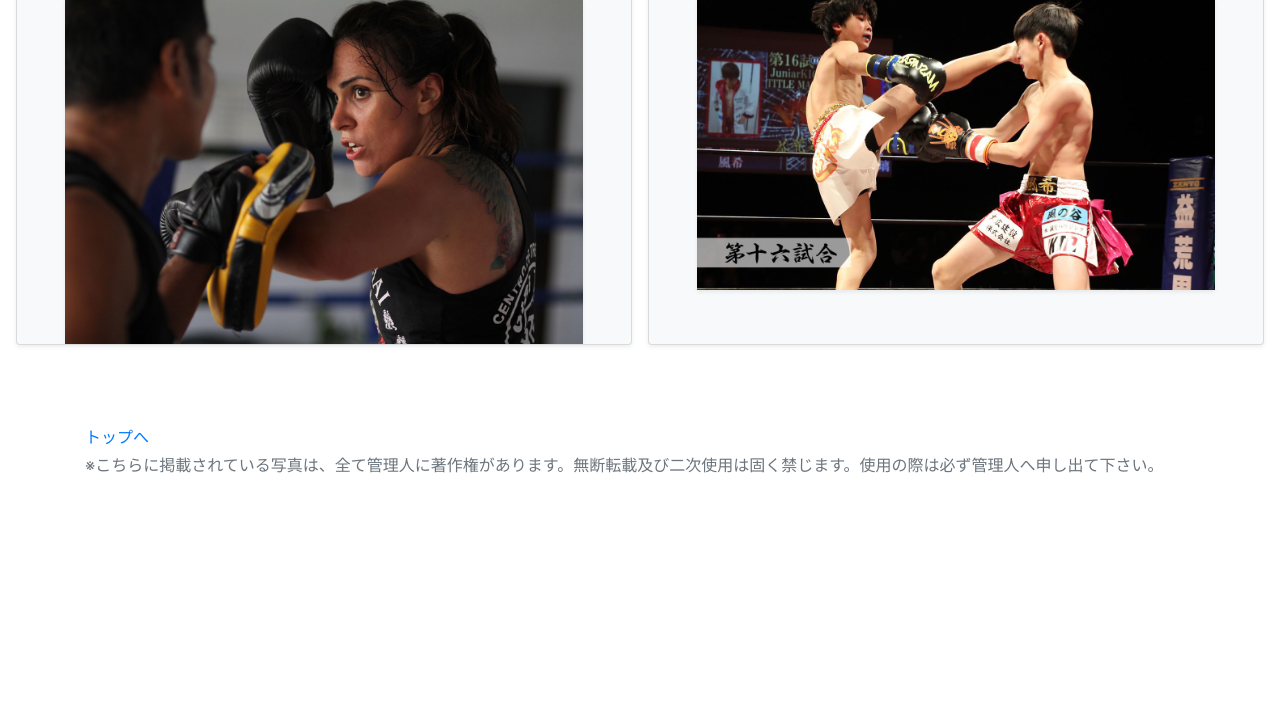
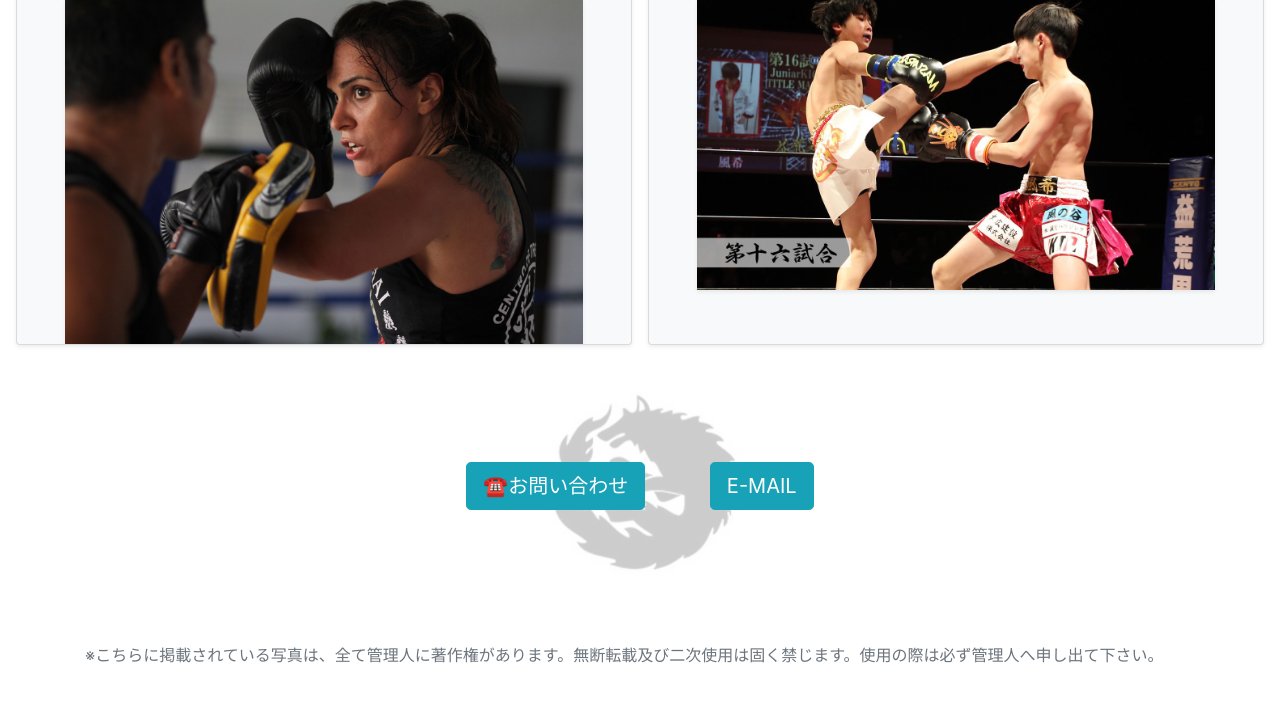
Before and after one commit to kentaroaso/kentaroaso, a PHP site: page /wolf/practice.html in a window 1280 px wide. Shown: the part 2474-3193 px from the top of the page. Before the commit the page ends 2947 px from the top, so only its background shows below. Run offline with PHP 8.4, Linux system fonts and the light colour scheme.

Commit message:
Add files via upload

```diff
--- a/wolf/intro.html
+++ b/wolf/intro.html
@@ -105,9 +105,6 @@
 
   <footer class="text-muted py-5">
     <div class="container">
-      <p class="float-end mb-1">
-        <a href="#">トップへ</a>
-      </p>
       <p class="mb-1">※こちらに掲載されている写真は、全て管理人に著作権があります。無断転載及び二次使用は固く禁じます。使用の際は必ず管理人へ申し出て下さい。</p>
     </div>
   </footer>
--- a/wolf/lin.html
+++ b/wolf/lin.html
@@ -161,9 +161,6 @@
 
   <footer class="text-muted py-5">
     <div class="container">
-      <p class="float-end mb-1">
-        <a href="#">トップへ</a>
-      </p>
       <p class="mb-1">※こちらに掲載されている写真は、全て管理人に著作権があります。無断転載及び二次使用は固く禁じます。使用の際は必ず管理人へ申し出て下さい。</p>
     </div>
   </footer>
--- a/wolf/practice.css
+++ b/wolf/practice.css
@@ -15,14 +15,18 @@
 }
 
 #k-1 {
-  background-color: rgba(255,255,255,0.8);
+  background-color: rgba(255, 255, 255, 0.8);
 }
 
-h2, h3, .lead {
+h2,
+h3,
+.lead {
   margin-top: 4rem;
 }
 
-h2, h3, .lead {
+h2,
+h3,
+.lead {
   font-family: serif;
   font-weight: bold;
   -webkit-text-stroke-width: 0.2px;
@@ -31,7 +35,12 @@ h2, h3, .lead {
 }
 
 h2 {
-    margin-top: 100px;
+  margin-top: 100px;
+}
+
+.btn.btn-info.btn-lg {
+  margin: 30px;
+  color: #fff;
 }
 
 .bd-placeholder-img {
@@ -72,7 +81,7 @@ h2 {
 
 @media (min-width: 768px) {
   .flex-md-equal > * {
-  -ms-flex: 1;
+    -ms-flex: 1;
     flex: 1;
   }
 }
--- a/wolf/practice.html
+++ b/wolf/practice.html
@@ -123,13 +123,20 @@
             src="https://kentaroaso.github.io/kentaroaso/images/highkick.jpg"></img></div>
       </div>
     </div>
+    <section id="k1" class="text-center container">
+      <div id="k-1" class="row py-lg-5">
+        <div class="col-lg-6 col-md-8 mx-auto">
+          <div class="btn text-center">
+            <a href="tel:09055102584" class="btn btn-lg btn-info">&phone;お問い合わせ</a>
+            <a href="mailto:shinwolfgym@gmail.com" class="btn btn-lg btn-info">E-MAIL</a>
+          </div>
+        </div>
+      </div>
+    </section>
   </main>
 
   <footer class="text-muted py-5">
     <div class="container">
-      <p class="float-end mb-1">
-        <a href="#">トップへ</a>
-      </p>
       <p class="mb-1">※こちらに掲載されている写真は、全て管理人に著作権があります。無断転載及び二次使用は固く禁じます。使用の際は必ず管理人へ申し出て下さい。</p>
     </div>
   </footer>
```
Also changed, not shown: wolf/album.css (+11 -3 lines), wolf/album.html (+2 -5 lines), wolf/guide.css (+13 -3 lines), wolf/guide.html (+3 -6 lines), wolf/intro.css (+12 -3 lines).
